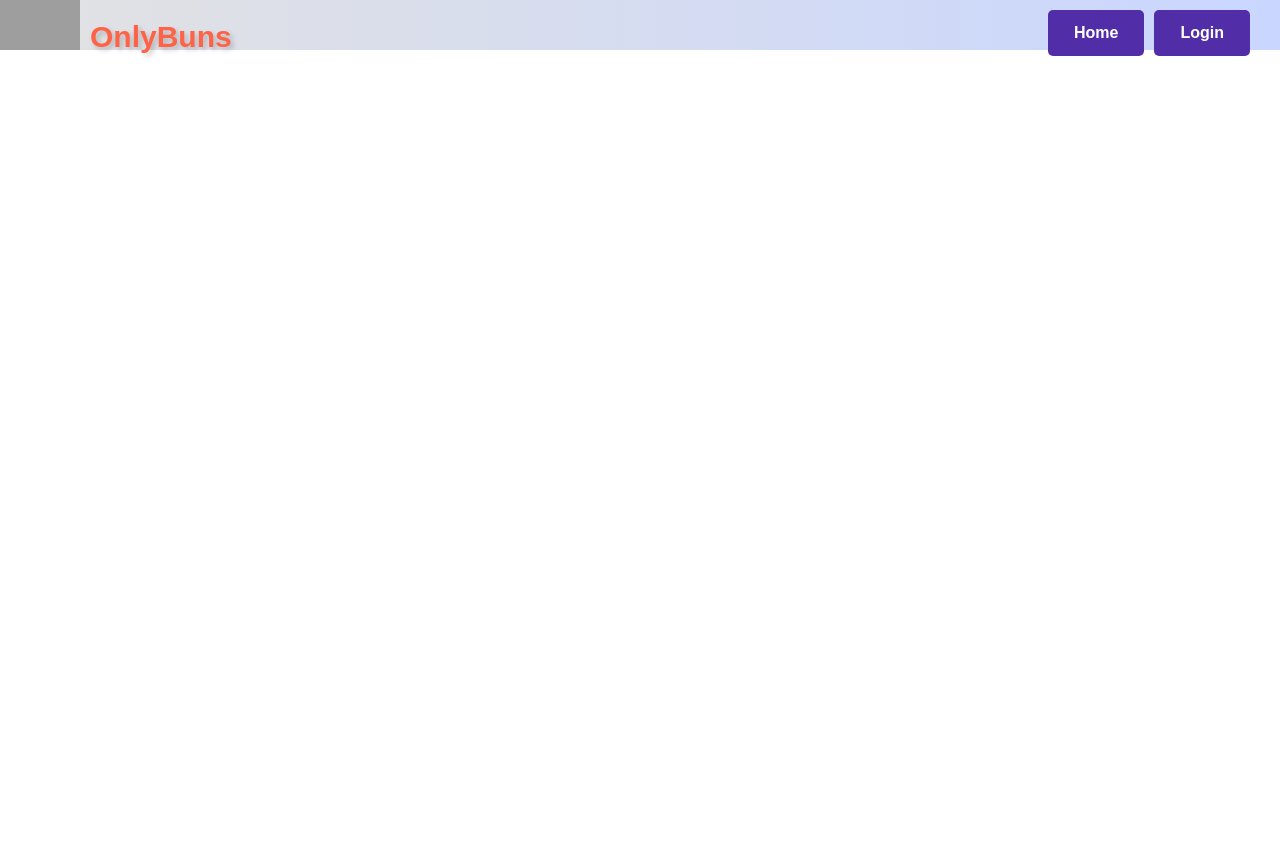
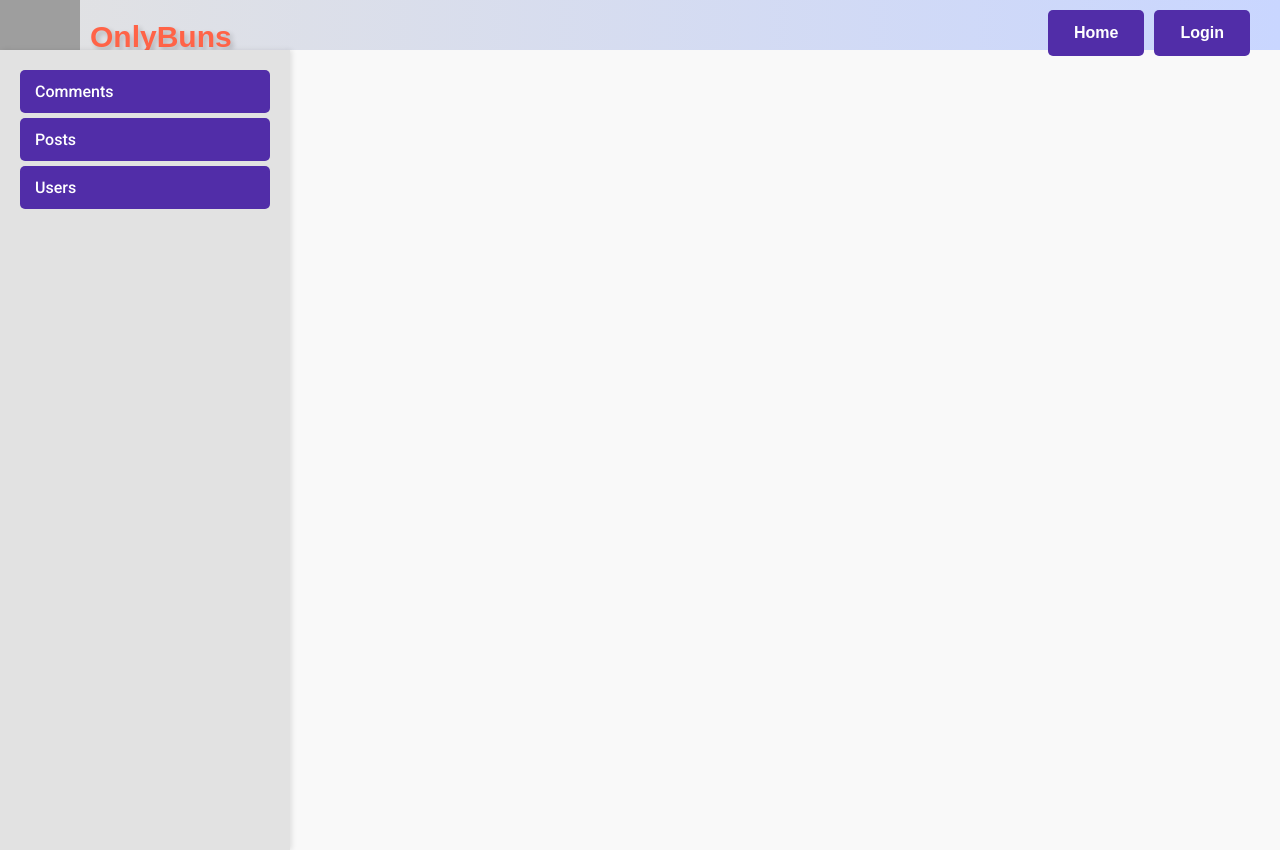
Before and after one commit to shone113/isa-projekat-fe, an Angular app: page /analytics in a window 1280 px wide. Before the commit this address led to /. Before the commit the page ends 800 px from the top, so only its background shows below. Built offline with nearby package versions, Linux system fonts and the light colour scheme; grey boxes are pictures that could not be loaded.

Commit message:
feat:Admin analytics sidebar

```diff
--- a/src/app/app.routes.ts
+++ b/src/app/app.routes.ts
@@ -7,6 +7,7 @@ import { AllUsersComponent } from './auth/all-users/all-users.component';
 import { ProfileComponent } from './user/profile/profile.component';
 import { TrendsComponent } from './user/trends/trends.component';
 import { AdminHomepageComponent } from './auth/admin-homepage/admin-homepage.component';
+import { AdminAnalyticsComponent } from './auth/admin-analytics/admin-analytics.component';
 
 export const routes: Routes = [
   { path: '', component: LoginComponent },
@@ -18,5 +19,6 @@ export const routes: Routes = [
   { path: 'all-users', component: AllUsersComponent},
   { path: 'profile/:id', component: ProfileComponent},
   { path: 'trends', component: TrendsComponent},
-  { path: 'admin-homepage', component: AdminHomepageComponent}
+  { path: 'admin-homepage', component: AdminHomepageComponent},
+  { path: 'analytics', component: AdminAnalyticsComponent}
 ];
--- /dev/null
+++ b/src/app/auth/admin-analytics/admin-analytics.component.css
@@ -0,0 +1,61 @@
+/* Opšti stilovi za sidebar */
+.container {
+  display: flex;
+  height: 100vh;
+  background-color: #f9f9f9; /* Neutralna pozadina za ceo container */
+}
+
+.sidebar {
+  width: 250px;
+  background-color: #e2e2e2; /* Tamna boja za sidebar */
+  color: #fff;
+  padding: 20px;
+  box-shadow: 2px 0 5px rgba(0, 0, 0, 0.1); /* Lagana senka */
+}
+
+.sidebar ul {
+  list-style-type: none; /* Bez oznaka na listi */
+  padding: 0;
+  margin: 0;
+}
+
+.sidebar ul li {
+  padding: 12px 15px;
+  margin-bottom: 5px;
+  background-color: #512da8; /* Boja za stavke menija */
+  border-radius: 5px; /* Zaobljeni uglovi */
+  cursor: pointer;
+  transition: all 0.3s ease; /* Glatka tranzicija za hover */
+}
+
+.sidebar ul li:hover {
+  background-color: #0056b3;
+  border-color: #0056b3;
+  transform: translateY(-2px);
+}
+
+.sidebar ul ul {
+  padding-left: 15px; /* Uvučeno za podstavke */
+  margin-top: 10px;
+}
+
+.sidebar ul ul li {
+  background-color: #7156b0; /* Boja za stavke menija */
+
+}
+
+.sidebar ul ul li:hover {
+  background-color: #0056b3;
+  border-color: #0056b3;
+  transform: translateY(-2px);
+}
+
+/* Tekst unutar stavki */
+.sidebar ul li {
+  font-size: 16px;
+  font-weight: 500;
+}
+
+.sidebar ul ul li {
+  font-size: 14px; /* Manji tekst za podstavke */
+}
--- /dev/null
+++ b/src/app/auth/admin-analytics/admin-analytics.component.html
@@ -0,0 +1,26 @@
+<div class="container">
+  <div class="sidebar">
+    <ul>
+      <li (click)="showCommentsOptions()">Comments</li>
+      <ul *ngIf="commentsOptions">
+        <li (click)="selectGraph('weekly')">Weekly graph</li>
+        <li (click)="selectGraph('monthly')">Monthly graph</li>
+        <li (click)="selectGraph('yearly')">Yearly graph</li>
+      </ul>
+
+      <li (click)="showPostsOptions()">Posts</li>
+      <ul *ngIf="postsOptions">
+        <li (click)="selectGraph('weekly')">Weekly graph</li>
+        <li (click)="selectGraph('monthly')">Monthly graph</li>
+        <li (click)="selectGraph('yearly')">Yearly graph</li>
+      </ul>
+
+      <li (click)="showUsersOptions()">Users</li>
+      <ul *ngIf="usersOptions">
+        <li (click)="selectGraph('weekly')">Made posts</li>
+        <li (click)="selectGraph('monthly')">Made comments only</li>
+        <li (click)="selectGraph('yearly')">Neither posts nor comments</li>
+      </ul>
+    </ul>
+  </div>
+</div>
--- /dev/null
+++ b/src/app/auth/admin-analytics/admin-analytics.component.ts
@@ -0,0 +1,39 @@
+import { Component } from '@angular/core';
+import { NgModule } from '@angular/core';
+import { CommonModule } from '@angular/common';
+
+@Component({
+  selector: 'app-admin-analytics',
+  standalone: true,
+  imports: [
+    CommonModule
+  ],
+  templateUrl: './admin-analytics.component.html',
+  styleUrl: './admin-analytics.component.css'
+})
+export class AdminAnalyticsComponent {
+
+  selectedCategory: string | null = null;
+  postsOptions: boolean = false;
+  commentsOptions: boolean = false;
+  usersOptions: boolean = false;
+
+  selectCategory(category: string) {
+    this.selectedCategory = category;
+  }
+
+  showPostsOptions(){
+    this.postsOptions = !this.postsOptions;
+  }
+
+  showCommentsOptions(){
+    this.commentsOptions = !this.commentsOptions;
+  }
+
+  showUsersOptions(){
+    this.usersOptions = !this.usersOptions;
+  }
+  selectGraph(graph: string) {
+
+  }
+}
--- a/src/app/auth/admin-homepage/admin-homepage.component.html
+++ b/src/app/auth/admin-homepage/admin-homepage.component.html
@@ -9,7 +9,7 @@
         <mat-icon class="icon">groups</mat-icon>
       </div>
     </div>
-    <div class="card orange">
+    <div class="card orange" [routerLink]="'/analytics'">
       <div>
         <h2>Analytics</h2>
         <p>Application analytics</p>
--- /dev/null
+++ b/src/app/auth/radial-chart/radial-chart.component.html
@@ -0,0 +1 @@
+<p>radial-chart works!</p>
```
Also changed, not shown: src/app/auth/radial-chart/radial-chart.component.ts (added, +12 -0 lines), src/app/auth/radial-chart/radial-chart.component.css (added), 2 other files (tests, documents, lock files or other folders).
